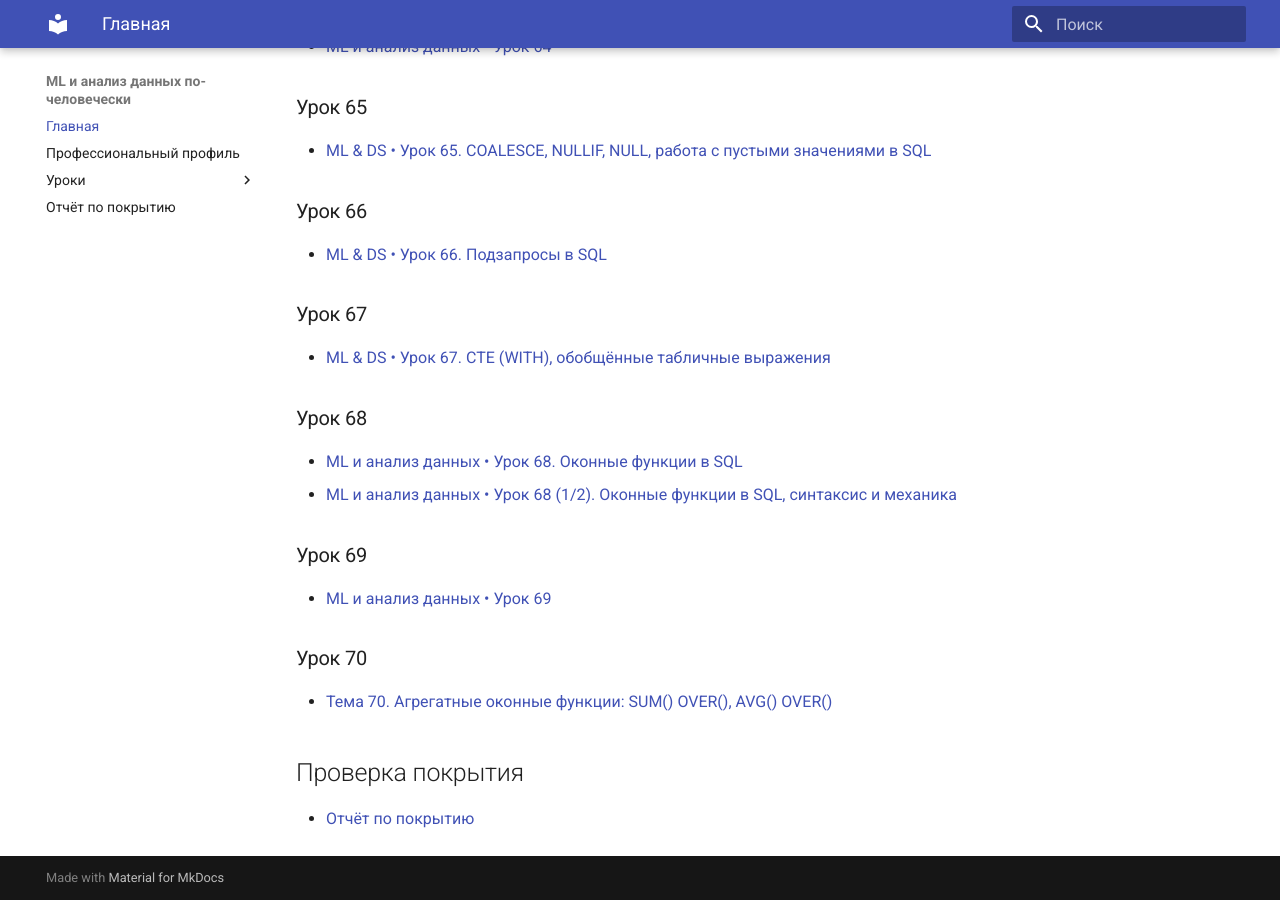
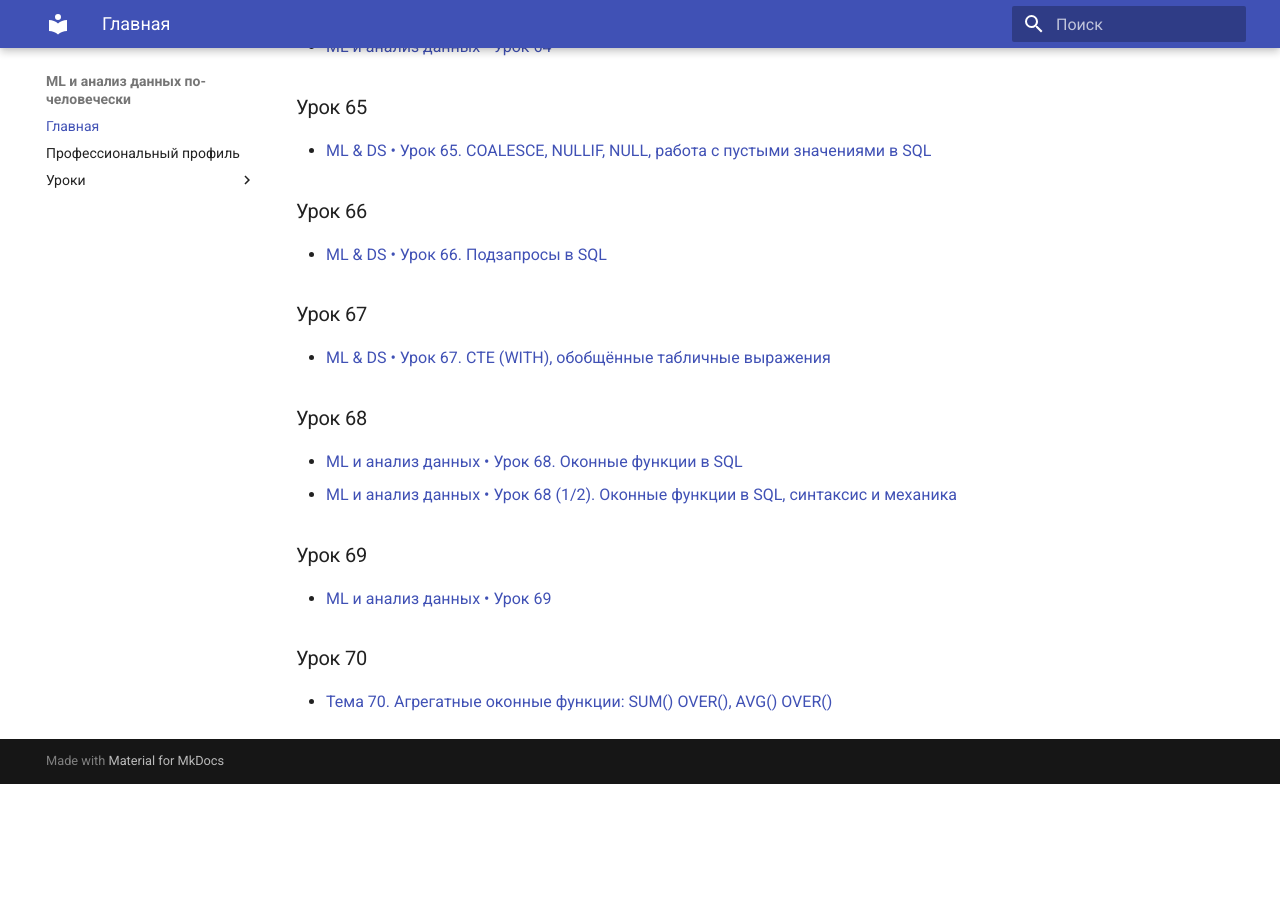
Before and after one commit to NiiyazG/ml-ds-channel-pages, an MkDocs documentation site: the page built from docs/index.md, in a window 1280 px wide and 900 px high, scrolled down 8326 px. Built offline with MkDocs 1.6.1 and Material for MkDocs 9.7.7, drawn with Linux system fonts in a browser that asks for light colours; after the commit the page ends 9110 px from its top, so only the background shows below that.

Commit message:
Remove coverage report from public navigation

```diff
--- a/docs/index.md
+++ b/docs/index.md
@@ -259,7 +259,3 @@
 
 ### Урок 70
 - [Тема 70. Агрегатные оконные функции: SUM() OVER(), AVG() OVER()](lessons/070-тема-70-агрегатные-оконные-функции-sum-over-avg-over.md)
-
-## Проверка покрытия
-
-- [Отчёт по покрытию](coverage-report.md)
--- a/mkdocs.yml
+++ b/mkdocs.yml
@@ -124,4 +124,3 @@ nav:
     - "ML и анализ данных • Урок 68 (1/2). Оконные функции в SQL, синтаксис и механика": lessons/068-1-ml-и-анализ-данных-урок-68-1-2.md
     - "ML и анализ данных • Урок 69": lessons/069-ml-и-анализ-данных-урок-69.md
     - "Тема 70. Агрегатные оконные функции: SUM() OVER(), AVG() OVER()": lessons/070-тема-70-агрегатные-оконные-функции-sum-over-avg-over.md
-  - Отчёт по покрытию: coverage-report.md
```
